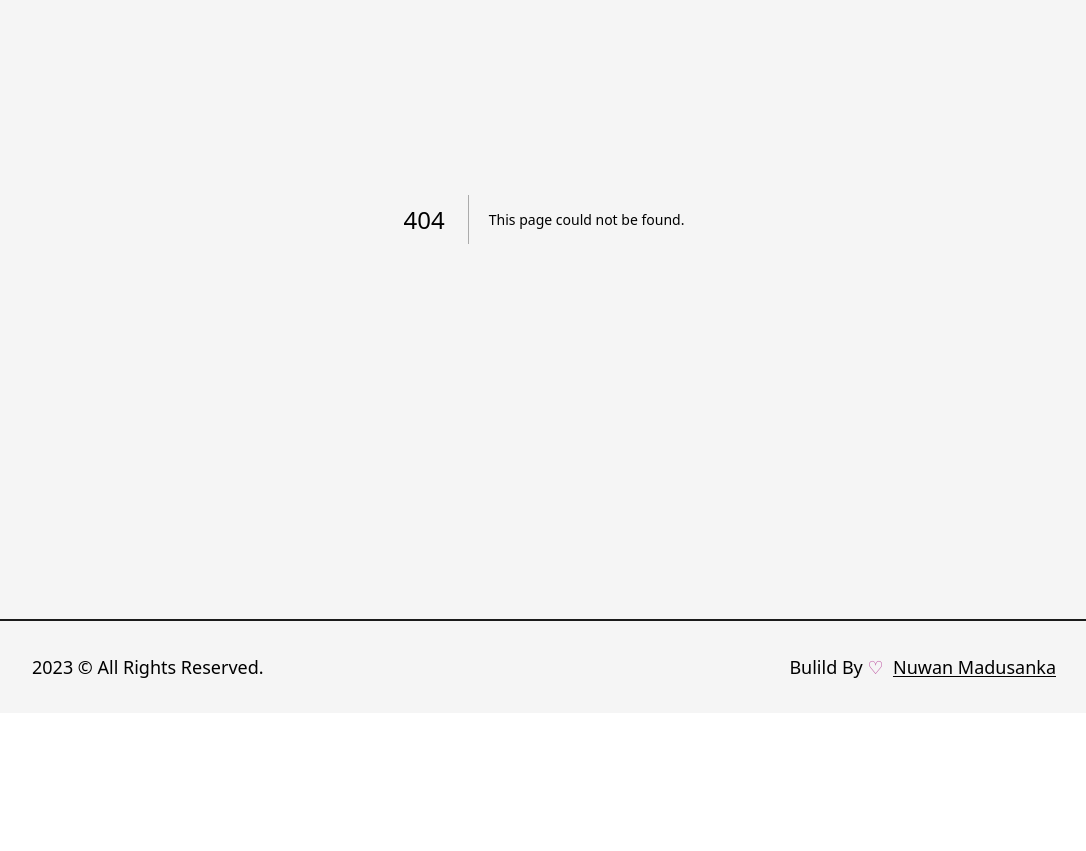
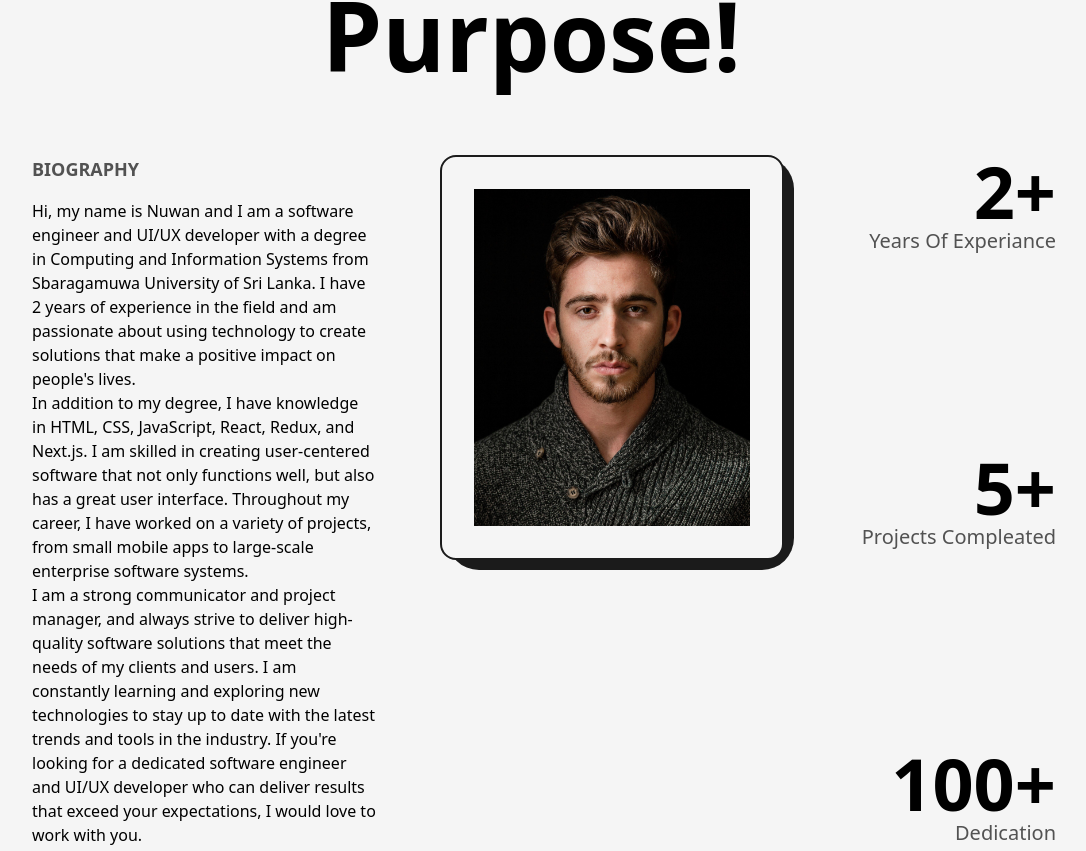
Before and after one commit to nuwandm/my-portfolio, a Next.js app: page /about in a window 1280 px wide. Before the commit this address had no page. Shown: the part 269-1120 px from the top of the page, without its empty margins (96-1182 px from the left). Before the commit the page ends 982 px from the top, so only its background shows below. Built offline with nearby package versions, Linux system fonts and the light colour scheme.

Commit message:
Created Animated text Component

```diff
--- /dev/null
+++ b/src/components/AnimatedNumbers.js
@@ -0,0 +1,26 @@
+import {React ,useRef ,useEffect} from "react";
+import { useInView, useMotionValue, useSpring } from "framer-motion";
+
+ const AnimatedNumbers = ({ value }) => {
+    const ref = useRef(null);
+    //   framer motion hooks 👇👇
+    const motionValue = useMotionValue(0);
+  const springValue = useSpring(motionValue, { duration: 3000 });
+  const isInView = useInView(ref,{once:true});
+  useEffect(() => {
+      if (isInView) {
+      motionValue.set(value);
+    }
+}, [isInView, value, motionValue]);
+
+useEffect(() => {
+    springValue.on("change", (latest) => {
+        if (ref.current && latest.toFixed(0) <= value) {
+            ref.current.textContent = latest.toFixed(0);
+        }
+    });
+}, [springValue, value]);
+
+return <span ref={ref}> </span>;
+};
+export default AnimatedNumbers;
--- /dev/null
+++ b/src/pages/about.js
@@ -0,0 +1,89 @@
+import React, { useEffect, useRef } from "react";
+import Head from "next/head";
+import AnimatedText from "@/components/AnimatedText";
+import Layout from "@/components/Layout";
+import Image from "next/image";
+import profilePic from "../../public/images/profile/developer-pic-2.jpg";
+import { useInView, useMotionValue, useSpring } from "framer-motion";
+import AnimatedNumbers from "../components/AnimatedNumbers";
+
+const about = () => {
+  return (
+    <>
+      <Head>
+        <title>Nuwan | About Page</title>
+        <meta name="description" content="any description" />
+      </Head>
+      <main className="flex w-full flex-col items-center justify-center">
+        <Layout className="pt-16">
+          <AnimatedText text="Passion Fuels Purpose!" className="mb-16" />
+          <div className="grid w-full grid-cols-8 gap-16">
+            <div className="col-span-3 flex-com items-start justify-start ">
+              <h2 className="mb-4 text-lg font-bold uppercase text-dark/75">
+                BioGraphy
+              </h2>
+              <p className="font-medium">
+                Hi, my name is Nuwan and I am a software engineer and UI/UX
+                developer with a degree in Computing and Information Systems
+                from Sbaragamuwa University of Sri Lanka. I have 2 years of
+                experience in the field and am passionate about using technology
+                to create solutions that make a positive impact on people's
+                lives.
+              </p>
+              <p className="font-medium">
+                In addition to my degree, I have knowledge in HTML, CSS,
+                JavaScript, React, Redux, and Next.js. I am skilled in creating
+                user-centered software that not only functions well, but also
+                has a great user interface. Throughout my career, I have worked
+                on a variety of projects, from small mobile apps to large-scale
+                enterprise software systems.
+              </p>
+              <p className="font-medium">
+                I am a strong communicator and project manager, and always
+                strive to deliver high-quality software solutions that meet the
+                needs of my clients and users. I am constantly learning and
+                exploring new technologies to stay up to date with the latest
+                trends and tools in the industry. If you're looking for a
+                dedicated software engineer and UI/UX developer who can deliver
+                results that exceed your expectations, I would love to work with
+                you.
+              </p>
+            </div>
+            <div className="col-span-3 relative h-max rounded-2xl border-2 border-solid border-dark bg-light p-8 ">
+              <div className="absolute top-0 -right-3 -z-10 w-[102%] h-[103%] rounded-[2rem] bg-dark" />
+              <Image src={profilePic} alt="Profile Image" />
+            </div>
+            <div className=" col-span-2 flex flex-col items-end justify-between ">
+              <div className="flex flex-col items-end justify-center ">
+                <span className="inline-block text-7xl font-bold">
+                  <AnimatedNumbers value={2} />+
+                </span>
+                <h2 className="text-xl font-medium capitalize text-dark/75  ">
+                  Years Of Experiance
+                </h2>
+              </div>
+              <div className="flex flex-col items-end justify-center ">
+                <span className="inline-block text-7xl font-bold">
+                  <AnimatedNumbers value={5} />+
+                </span>
+                <h2 className="text-xl font-medium capitalize text-dark/75  ">
+                  Projects Compleated
+                </h2>
+              </div>
+              <div className="flex flex-col items-end justify-center ">
+                <span className="inline-block text-7xl font-bold">
+                  <AnimatedNumbers value={100} />+
+                </span>
+                <h2 className="text-xl font-medium capitalize text-dark/75  ">
+                  Dedication
+                </h2>
+              </div>
+            </div>
+          </div>
+        </Layout>
+      </main>
+    </>
+  );
+};
+
+export default about;
```
